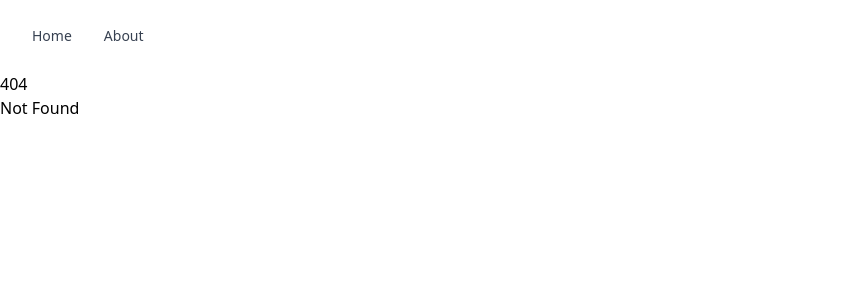
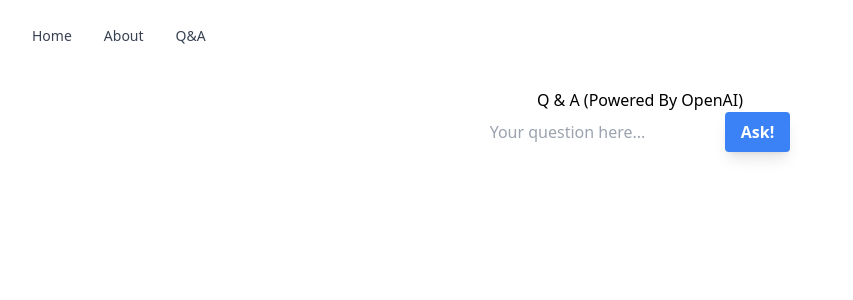
Before and after one commit to loganhagen/sentiment-analyzer, a SvelteKit app in the folder frontend/: page /question in a window 1280 px wide. Before the commit this address had no page. Shown: the top 300 px of the page, without its empty margins (0-853 px from the left). Built offline with nearby package versions, Linux system fonts and the light colour scheme.

Commit message:
feat: Add Q&A route where user can enter a question and OpenAI returns an answer.

```diff
--- a/frontend/src/routes/+layout.svelte
+++ b/frontend/src/routes/+layout.svelte
@@ -24,6 +24,14 @@
 						About
 					</a>
 				</li>
+				<li>
+					<a
+						href="/question"
+						class="block py-2 pl-3 pr-4 text-gray-700 rounded hover:bg-gray-100 md:hover:bg-transparent md:border-0 md:p-0 dark:text-gray-400 md:dark:hover:text-white dark:hover:bg-gray-700 dark:hover:text-white md:dark:hover:bg-transparent"
+					>
+						Q&A
+					</a>
+				</li>
 			</ul>
 		</div>
 	</div>
--- a/frontend/src/routes/about/+page.svelte
+++ b/frontend/src/routes/about/+page.svelte
@@ -1,29 +1 @@
-<script>
-	import { onMount } from 'svelte';
-	let about = "Generating...";
-
-	onMount (async function () {
-		const response = await fetch('http://localhost:8080/api/about');
-		const responseJSON = await response.json();
-
-		about = responseJSON["choices"][0]["text"]
-	});
-</script>
-
-<main>
-	<h1 class="px-2 py-4 text-4xl text-slate-500">About Universal Basic Income</h1>
-	<p>{about}</p>
-</main>
-
-
-<style lang="postcss">
-	:global(html) {
-		background-color: theme(colors.white);
-	}
-	main {
-		text-align: center;
-		padding: 1em;
-		max-width: 1000px;
-		margin: 0 auto;
-	}
-</style>
+<p>This is the about page.</p>
--- /dev/null
+++ b/frontend/src/routes/question/+page.svelte
@@ -0,0 +1,53 @@
+<script>
+	import { onMount } from 'svelte';
+	let about = "Generating...";
+	let input = "";
+	let result = "";
+	let answer = "";
+
+	// onMount (async function () {
+	// 	const response = await fetch('http://localhost:8080/api/about');
+	// 	const responseJSON = await response.json();
+
+	// 	about = responseJSON["choices"][0]["text"]
+	// });
+
+	async function askQuestion () {
+		const res = await fetch('http://localhost:8080/api/about', {
+			method: 'POST',
+			body: JSON.stringify({
+				input,
+			}),
+			headers: {
+				"Content-type" : "application/json"
+			}
+		})
+		.then((response) => response.json())
+  		.then((json) => answer = json["choices"][0]["text"]);
+	}
+
+</script>
+
+<main>
+	<!-- <h1 class="px-2 py-4 text-4xl text-slate-500">About Universal Basic Income</h1>
+	<p>{about}</p> -->
+	<p>Q & A (Powered By OpenAI)</p>
+	<input bind:value={input} placeholder="Your question here...">
+	<button class="bg-blue-500 hover:bg-blue-700 text-white font-bold py-2 px-4 rounded shadow-lg"
+	on:click={askQuestion}>Ask!
+	</button>
+	<p>{answer}</p>
+</main>
+
+
+<style lang="postcss">
+	:global(html) {
+		background-color: theme(colors.white);
+	}
+	main {
+		text-align: center;
+		padding: 1em;
+		max-width: 1000px;
+		margin: 0 auto;
+	}
+</style>
```
Also changed, not shown: 1 other file (tests, documents, lock files or other folders).
